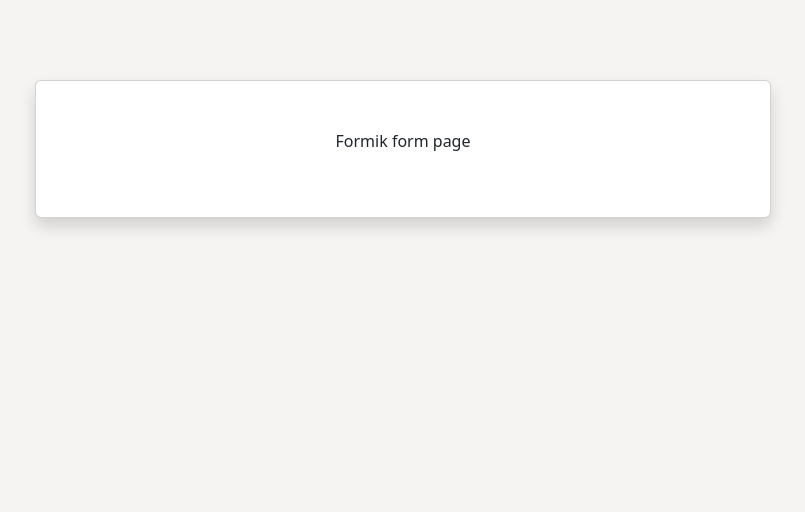
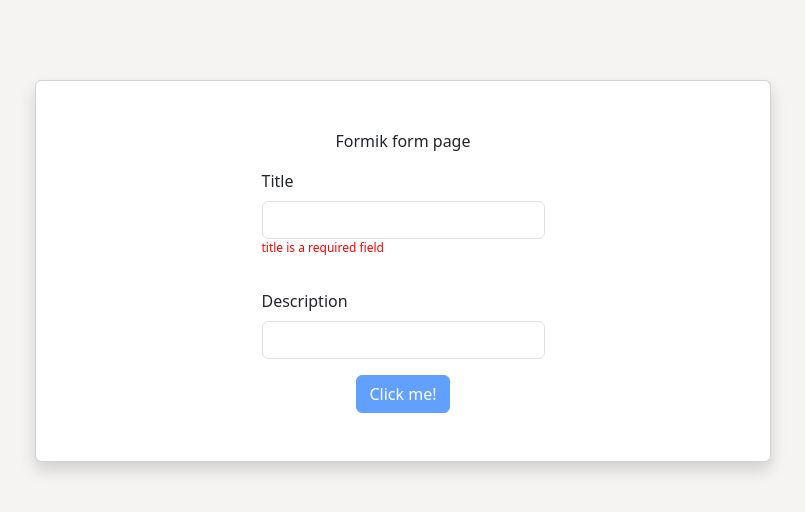
Before and after one commit to DigitalCrafting/react-adventures, a React (Vite) app: page /ui/formik in a window 1280 px wide. Shown: the top 512 px of the page, without its empty margins (237-1042 px from the left). Built offline with nearby package versions, Linux system fonts and the light colour scheme.

Commit message:
Implemented form page using Formik

```diff
--- /dev/null
+++ b/src/modules/core/components/formik/formik-form-input.tsx
@@ -0,0 +1,21 @@
+import {GenericInput} from "../generic/generic-input.tsx";
+import {FormikProps} from "formik";
+
+type FormikFormInputProps = {
+    label: string
+    fieldName: string
+    formik: FormikProps<any>
+}
+
+export function FormikFormInput({label, fieldName, formik}: FormikFormInputProps) {
+    console.log(`====== Re-evaluating FormikFormInput for field ${label}`)
+
+    return <GenericInput
+        label={label}
+        id={fieldName}
+        value={formik.values[fieldName]}
+        onChange={formik.handleChange}
+        type="text"
+        error={formik.errors[fieldName] as any}
+    />
+}
--- a/src/modules/core/components/generic/generic-input.tsx
+++ b/src/modules/core/components/generic/generic-input.tsx
@@ -6,6 +6,7 @@ type GenericInputProps = {
     id: string,
     value: any,
     onChange: (event: ChangeEvent<HTMLInputElement>) => void
+    type: string
 }
 
 export function GenericInput({label, error, id, ...props}: GenericInputProps) {
--- a/src/modules/forms/custom/CustomFormPage.tsx
+++ b/src/modules/forms/custom/CustomFormPage.tsx
@@ -15,7 +15,7 @@ export function CustomFormPage() {
         })
     )
 
-    return <div className="container col">
+    return <div className="container">
         <CustomFormHeader/>
         <CustomFormBody formGroup={formGroup.current}/>
         <CustomFormFooter formGroup={formGroup.current}/>
--- a/src/modules/forms/formik/FormikFormPage.tsx
+++ b/src/modules/forms/formik/FormikFormPage.tsx
@@ -1,3 +1,33 @@
+import {FormikFormHeader} from "./components/FormikFormHeader.tsx";
+import {FormikFormBody} from "./components/FormikFormBody.tsx";
+import {FormikFormFooter} from "./components/FormikFormFooter.tsx";
+import {useFormik} from "formik";
+import * as yup from 'yup'
+
+interface FormikForm {
+    title: string
+    description: string
+}
+
 export function FormikFormPage() {
-    return <p>Formik form page</p>
+    console.log(`====== Re-evaluating FormikFormPage`)
+
+    const formik = useFormik<FormikForm>({
+        initialValues: {
+            title: '',
+            description: ''
+        },
+        onSubmit: values => console.log(values),
+        validationSchema: yup.object({
+            title: yup.string().required(),
+            description: yup.string()
+        }),
+        validateOnMount: true
+    })
+
+    return <div className="container">
+        <FormikFormHeader/>
+        <FormikFormBody formik={formik}/>
+        <FormikFormFooter formik={formik}/>
+    </div>
 }
--- /dev/null
+++ b/src/modules/forms/formik/components/FormikFormBody.tsx
@@ -0,0 +1,25 @@
+import {FormikProps} from "formik";
+import {FormikFormInput} from "../../../core/components/formik/formik-form-input.tsx";
+
+type FormikFormBodyProps = {
+    formik: FormikProps<any>
+}
+
+export function FormikFormBody({formik}: FormikFormBodyProps) {
+    console.log(`====== Re-evaluating FormikFormBody`)
+
+    return (<div className="container w-50">
+        <div className="row">
+            <FormikFormInput label="Title"
+                             fieldName={"title"}
+                             formik={formik}
+            />
+        </div>
+        <div>
+            <FormikFormInput label="Description"
+                             fieldName={"description"}
+                             formik={formik}
+            />
+        </div>
+    </div>)
+}
--- /dev/null
+++ b/src/modules/forms/formik/components/FormikFormFooter.tsx
@@ -0,0 +1,12 @@
+import {GenericButton} from "../../../core/components/generic/generic-button.tsx";
+import {FormikProps} from "formik";
+
+type FormikFormFooterProps = {
+    formik: FormikProps<any>
+}
+
+export function FormikFormFooter({formik}: FormikFormFooterProps) {
+    console.log(`====== Re-evaluating FormikFormFooter`)
+
+    return <GenericButton disabled={!formik.isValid} onClick={formik.handleSubmit}>Click me!</GenericButton>;
+}
--- /dev/null
+++ b/src/modules/forms/formik/components/FormikFormHeader.tsx
@@ -0,0 +1,5 @@
+export function FormikFormHeader() {
+    console.log(`====== Re-evaluating FormikFormHeader`)
+
+    return <p>Formik form page</p>
+}
```
